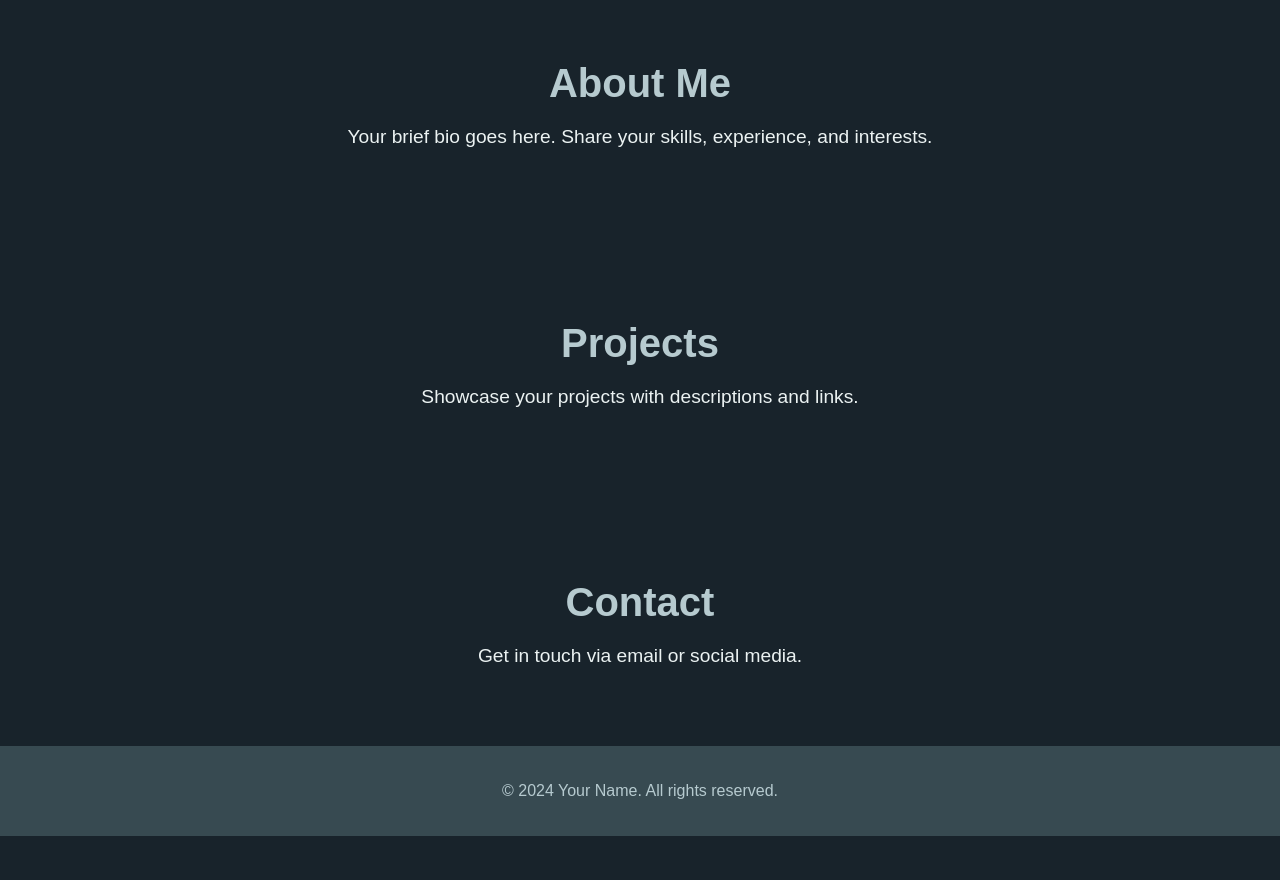
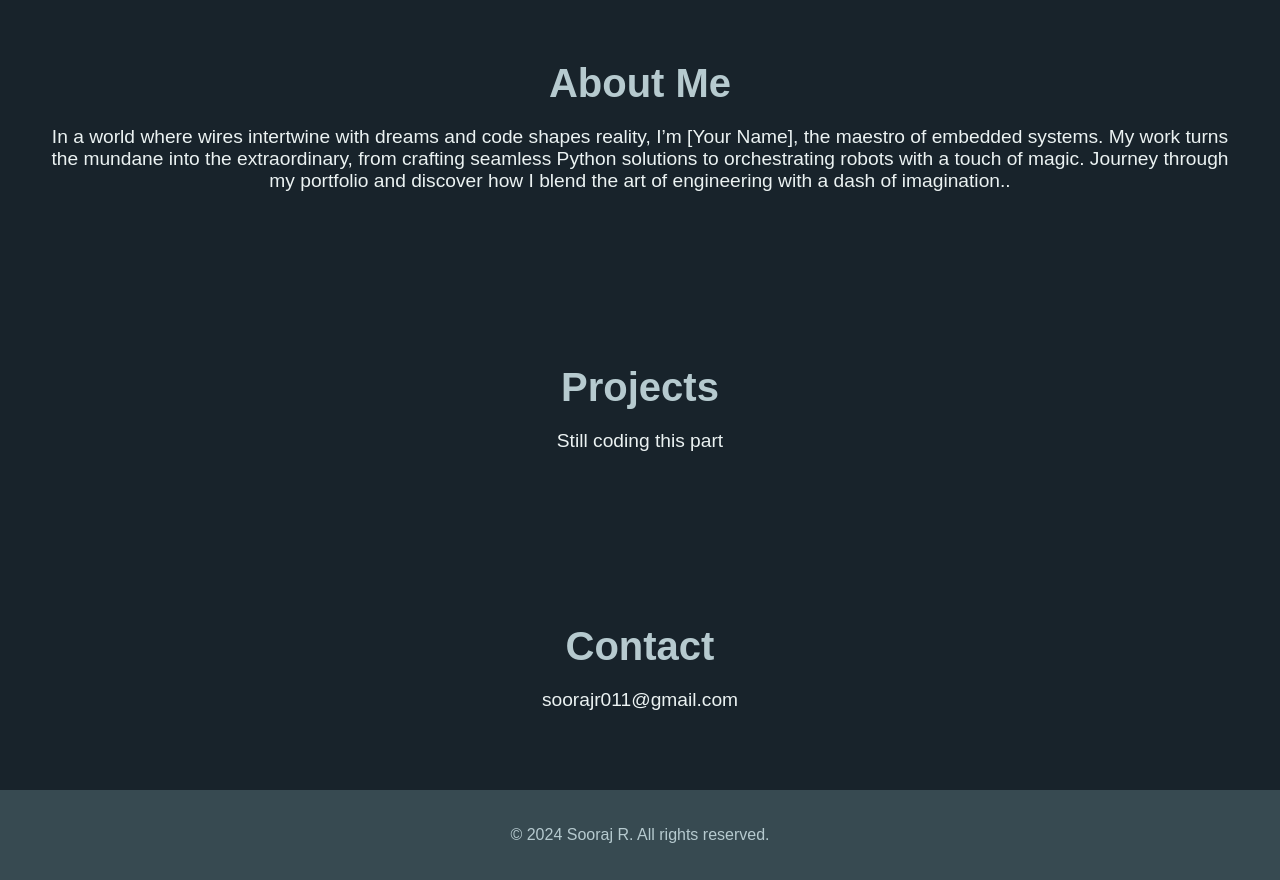
Before and after one commit to SoorajR-ai/SoorajR-ai.github.io, a plain HTML site: page index.html in a window 1280 px wide. Shown: the part 1020-1900 px from the top of the page. Before the commit the page ends 1856 px from the top, so only its background shows below. Drawn offline with Linux system fonts and the light colour scheme.

Commit message:
brief fix

```diff
--- a/index.html
+++ b/index.html
@@ -8,7 +8,7 @@
 </head>
 <body>
     <header>
-        <div class="logo">Your Name</div>
+        <div class="logo">Sooraj R</div>
         <nav>
             <ul>
                 <li><a href="#about">About</a></li>
@@ -28,22 +28,22 @@
 
         <section id="about">
             <h2>About Me</h2>
-            <p>Your brief bio goes here. Share your skills, experience, and interests.</p>
+            <p>In a world where wires intertwine with dreams and code shapes reality, I’m [Your Name], the maestro of embedded systems. My work turns the mundane into the extraordinary, from crafting seamless Python solutions to orchestrating robots with a touch of magic. Journey through my portfolio and discover how I blend the art of engineering with a dash of imagination..</p>
         </section>
 
         <section id="projects">
             <h2>Projects</h2>
-            <p>Showcase your projects with descriptions and links.</p>
+            <p>Still coding this part</p>
         </section>
 
         <section id="contact">
             <h2>Contact</h2>
-            <p>Get in touch via email or social media.</p>
+            <p>soorajr011@gmail.com</p>
         </section>
     </main>
 
     <footer>
-        <p>&copy; 2024 Your Name. All rights reserved.</p>
+        <p>&copy; 2024 Sooraj R. All rights reserved.</p>
     </footer>
 </body>
 </html>
```
